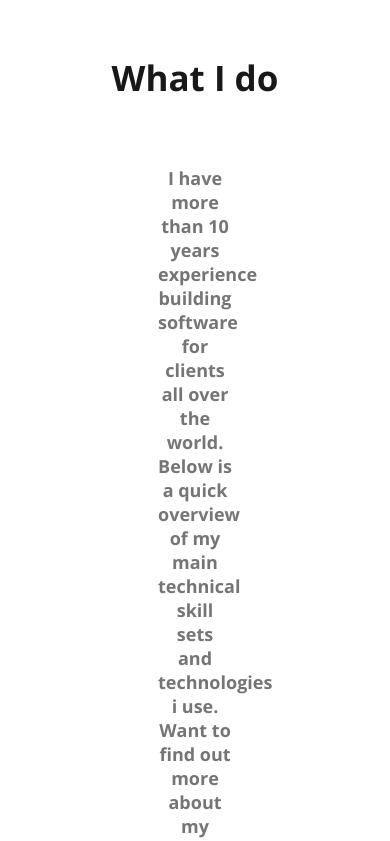
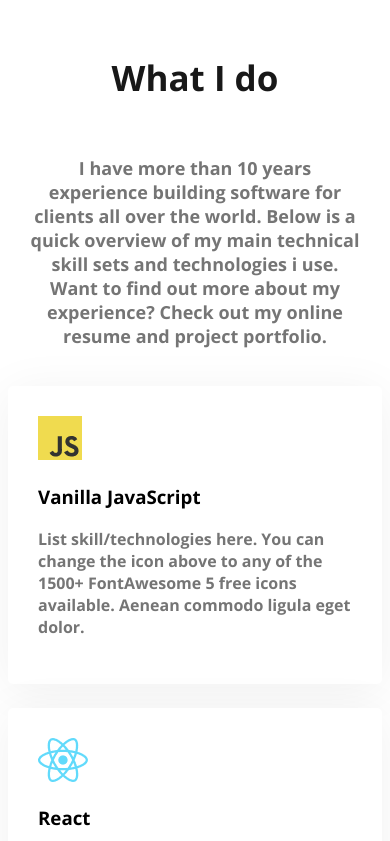
Before and after one commit to alamin50946/my-developer-portfolio, a plain HTML site: page index.html in a window 390 px wide. Shown: the part 2400-3241 px from the top of the page. Drawn offline with nearby package versions, Linux system fonts and the light colour scheme.

Commit message:
added responsive

```diff
--- a/styles/portfolio.css
+++ b/styles/portfolio.css
@@ -61,7 +61,8 @@ nav a {
 /* header related style */
 .header {
   background-color: #fff8f3;
-  background-image: url("../images/header_bg.png"), url('../images/developer.png');
+  background-image: url("../images/header_bg.png"),
+    url("../images/developer.png");
   background-repeat: no-repeat;
   background-position: bottom right, top left;
 }
@@ -171,10 +172,11 @@ footer {
 .footer-colum {
   width: 50%;
 }
-.social-links a{
+.social-links a {
   margin-right: 25px;
 }
-.contact input[type="text"], .contact input[type="email"],
+.contact input[type="text"],
+.contact input[type="email"],
 textarea {
   display: block;
   margin-bottom: 25px;
@@ -185,3 +187,11 @@ textarea {
   border: 0;
   width: 100%;
 }
+@media screen and (max-width: 576px) {
+  #what-i-do {
+    padding: 20px;
+  }
+  .skill-container {
+    flex-direction: column;
+  }
+}
```
